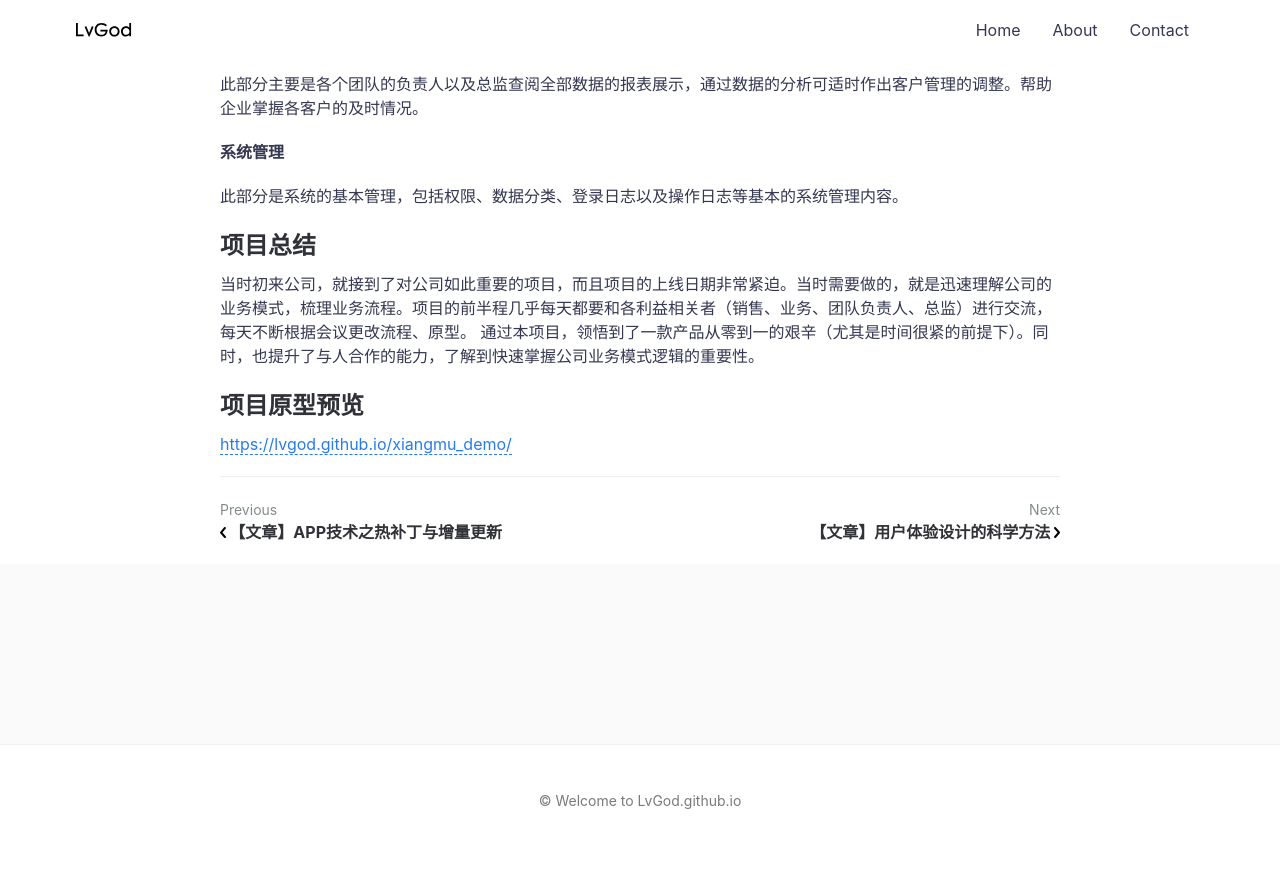
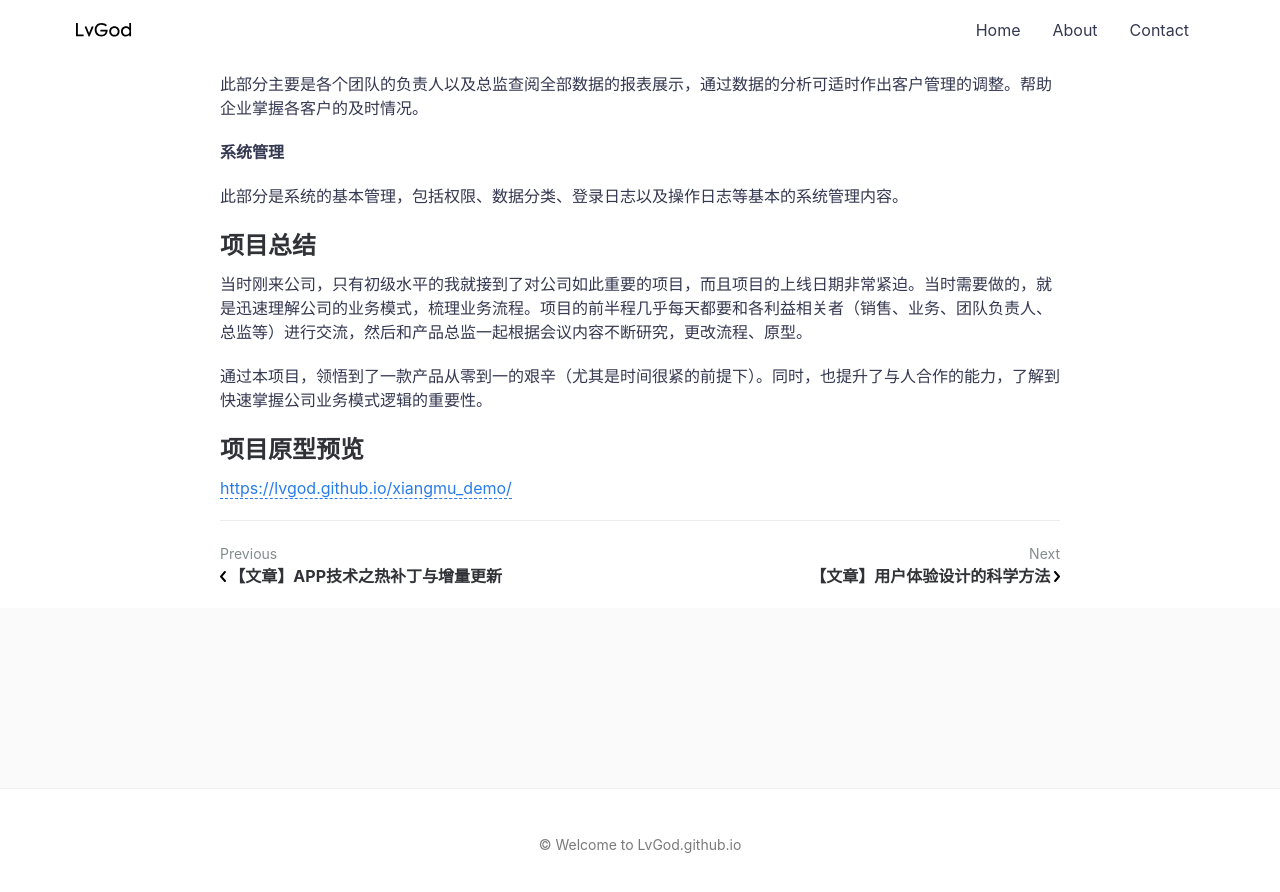
Before and after one commit to LvGod/LvGod.github.io, a Jekyll site: the page built from _posts/2018-08-31-CRM项目.md, in a window 1280 px wide and 900 px high, scrolled down 1792 px. Shown: the top 892 px of the window. Built offline with Jekyll 4.4.1, drawn with Linux system fonts in a browser that asks for light colours; comment, search, counter and statistics services are not loaded; before the commit the page ends 2648 px from its top, so only the background shows below that.

Commit message:
Update 2018-08-31-CRM项目.md

```diff
--- a/_posts/2018-08-31-CRM项目.md
+++ b/_posts/2018-08-31-CRM项目.md
@@ -56,7 +56,8 @@ featured-img: emile-perron-190221
 
 ## 项目总结 ##
 
-当时初来公司，就接到了对公司如此重要的项目，而且项目的上线日期非常紧迫。当时需要做的，就是迅速理解公司的业务模式，梳理业务流程。项目的前半程几乎每天都要和各利益相关者（销售、业务、团队负责人、总监）进行交流，每天不断根据会议更改流程、原型。
+当时刚来公司，只有初级水平的我就接到了对公司如此重要的项目，而且项目的上线日期非常紧迫。当时需要做的，就是迅速理解公司的业务模式，梳理业务流程。项目的前半程几乎每天都要和各利益相关者（销售、业务、团队负责人、总监等）进行交流，然后和产品总监一起根据会议内容不断研究，更改流程、原型。
+
 通过本项目，领悟到了一款产品从零到一的艰辛（尤其是时间很紧的前提下）。同时，也提升了与人合作的能力，了解到快速掌握公司业务模式逻辑的重要性。
 
 ## 项目原型预览 ##
```
